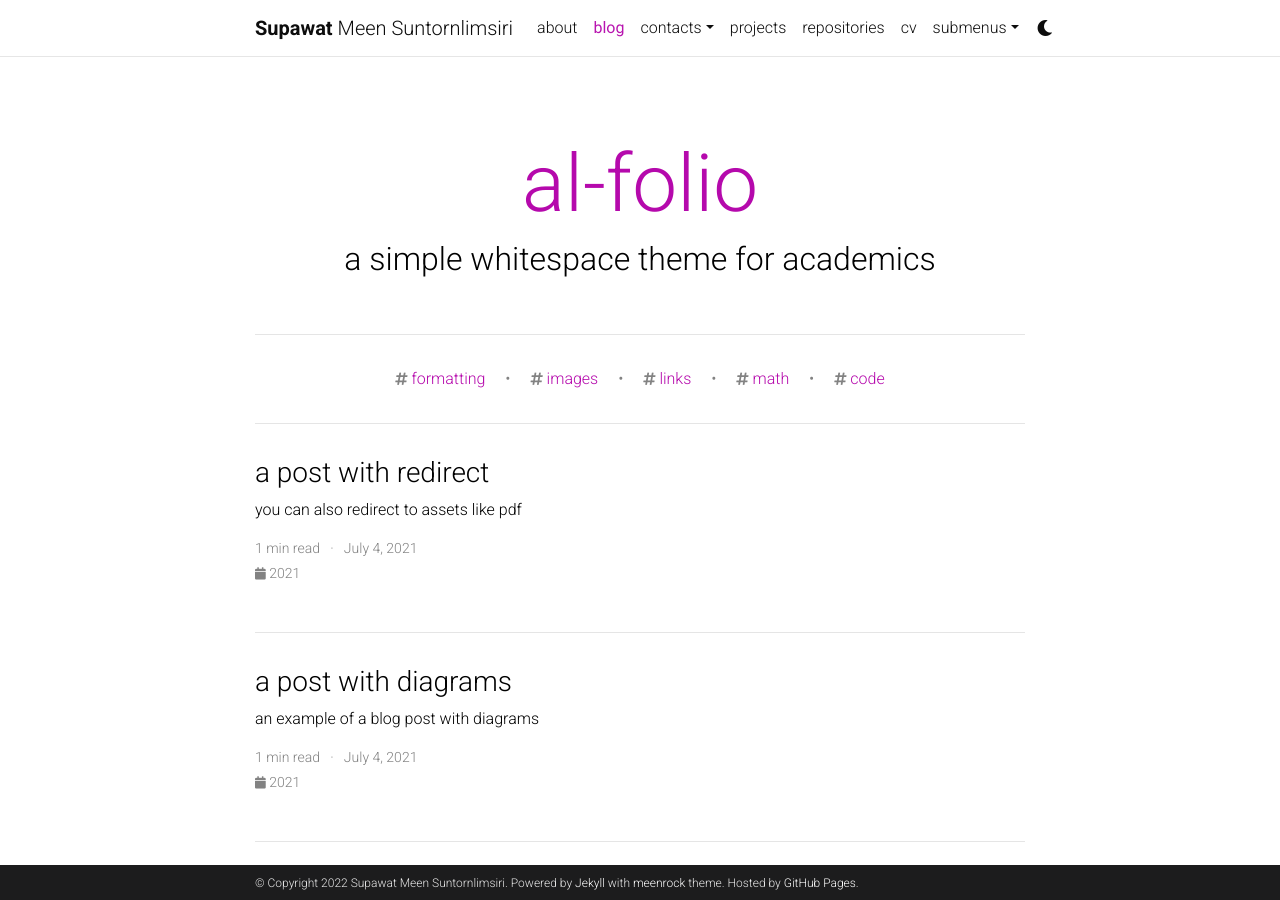
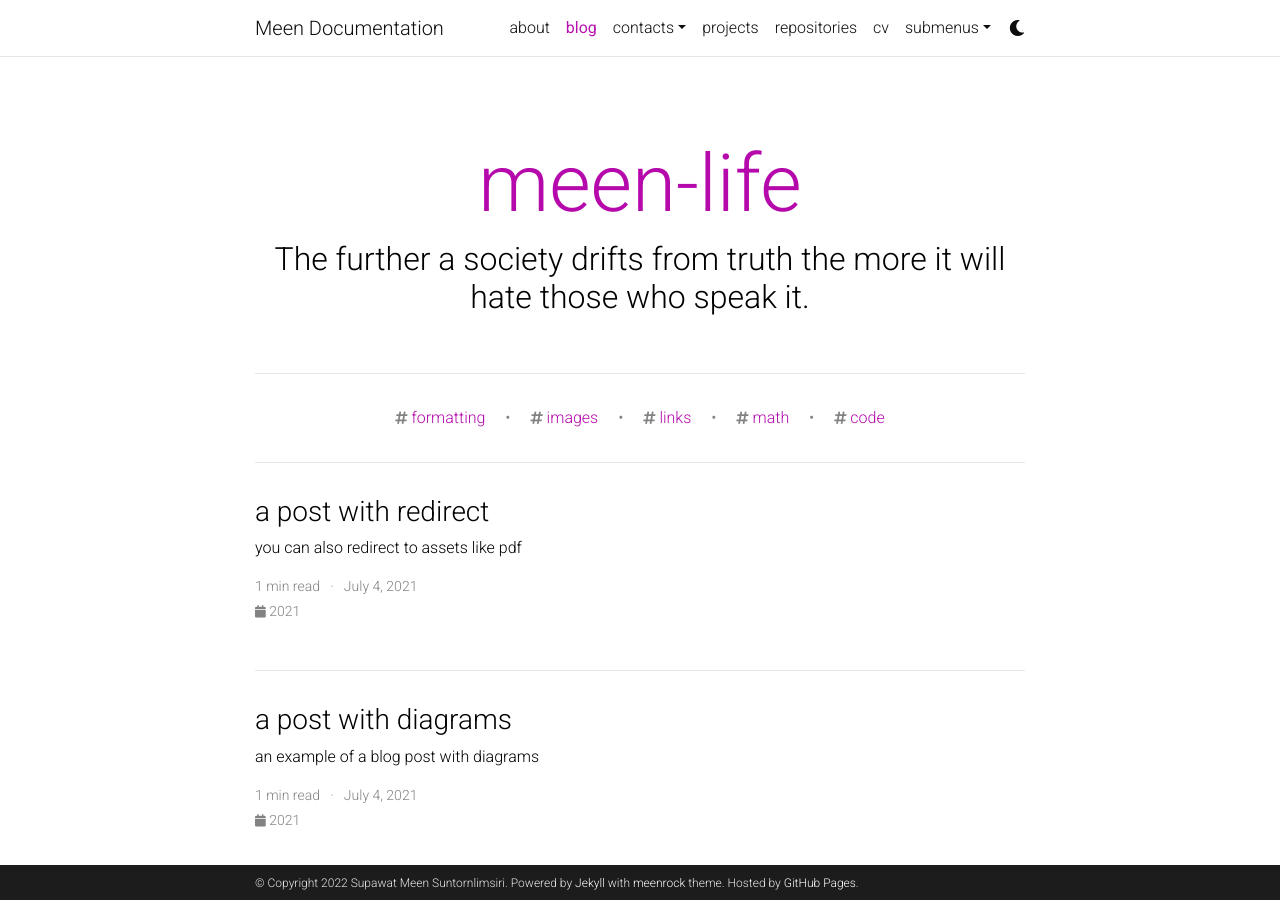
Before and after one commit to meenrock/my-documentation, a Jekyll site: the page built from blog/index.html, in a window 1280 px wide and 900 px high. Built offline with Jekyll 4.4.1, drawn with Linux system fonts in a browser that asks for light colours; full-size pictures stand in for the smaller copies a plugin makes; the list of posts is cut into pages by our own code; comment, search, counter and statistics services are not loaded; a style sheet for code colours, icons or effects is not loaded.

Commit message:
add config

```diff
--- a/_config.yml
+++ b/_config.yml
@@ -2,7 +2,7 @@
 # Site settings
 # -----------------------------------------------------------------------------
 
-title: blank # the website title (if blank, full name will be used instead)
+title: Meen Documentation # the website title (if blank, full name will be used instead)
 first_name: Supawat
 middle_name: Meen
 last_name: Suntornlimsiri
@@ -111,9 +111,9 @@ bing_site_verification:  # out your bing-site-verification ID (Bing Webmaster)
 # Blog
 # -----------------------------------------------------------------------------
 
-blog_name: al-folio # blog_name will be displayed in your blog page
+blog_name: meen-life # blog_name will be displayed in your blog page
 blog_nav_title: blog # your blog must have a title for it to be displayed in the nav bar
-blog_description: a simple whitespace theme for academics
+blog_description: The further a society drifts from truth the more it will hate those who speak it.
 permalink: /blog/:year/:title/
 
 # Pagination
@@ -121,7 +121,7 @@ pagination:
   enabled: true
 
 # Comments
-disqus_shortname: al-folio # put your disqus shortname
+disqus_shortname: sstacker_m # put your disqus shortname
 # https://help.disqus.com/en/articles/1717111-what-s-a-shortname
 
 # External sources.
@@ -140,7 +140,7 @@ collections:
     defaults:
       layout: post
     output: true
-    permalink: /news/:path/
+    #permalink: /news/:path/
   projects:
     output: true
     permalink: /projects/:path/
```
Also changed, not shown: _news/announcement_2.md (+1 -1 lines).
